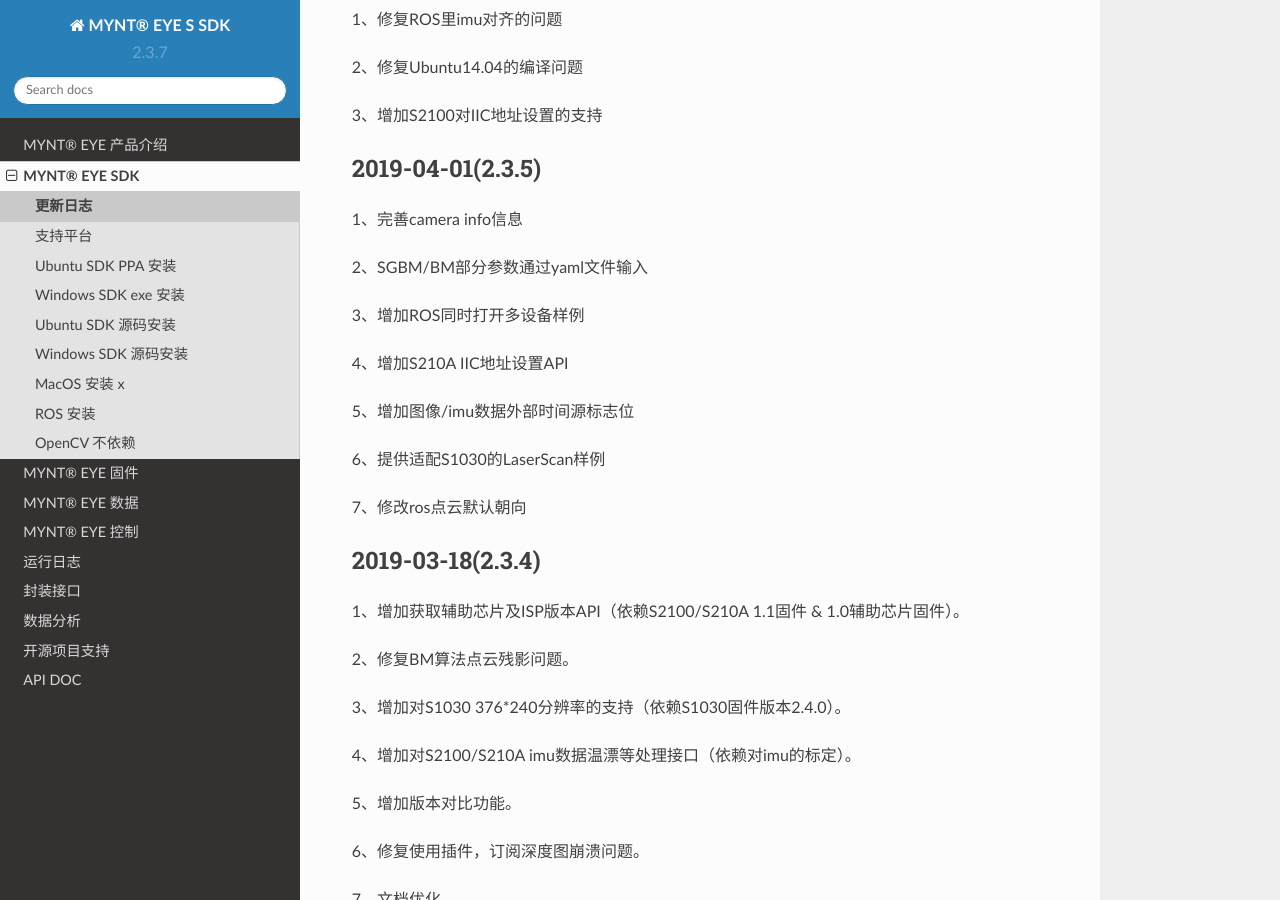
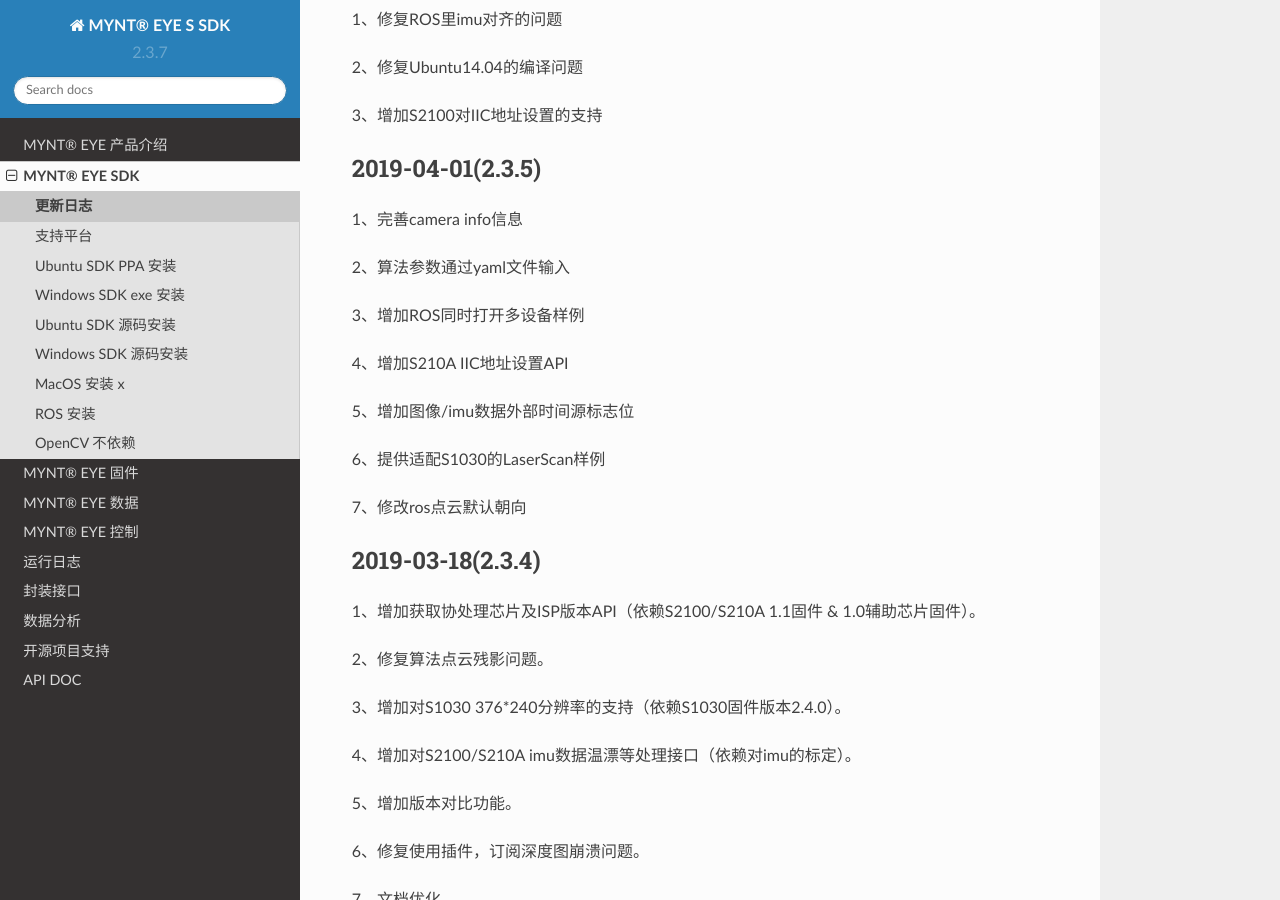
Before and after one commit to slightech/MYNT-EYE-S-SDK-Docs-zh_CN, a Sphinx documentation site: the page built from docs/src/sdk/changelog.rst, in a window 1280 px wide and 900 px high, scrolled down 368 px. Built offline with Sphinx 7.4.7 and the Read the Docs theme 2.0.0, drawn with Linux system fonts in a browser that asks for light colours; pages that are not in the unit, such as notebooks, are missing from menus.

Commit message:
docs(*): update docs

```diff
--- a/docs/src/firmware/contents.rst
+++ b/docs/src/firmware/contents.rst
@@ -7,5 +7,5 @@
 
    applicable
    upgrade
-   stm_update
+   auxiliary_chip_update
    from_v1.rst
--- a/docs/src/sdk/changelog.rst
+++ b/docs/src/sdk/changelog.rst
@@ -24,7 +24,7 @@
 
 1、完善camera info信息
 
-2、SGBM/BM部分参数通过yaml文件输入
+2、算法参数通过yaml文件输入
 
 3、增加ROS同时打开多设备样例
 
@@ -40,9 +40,9 @@
 2019-03-18(2.3.4)
 ------------------
 
-1、增加获取辅助芯片及ISP版本API（依赖S2100/S210A 1.1固件 & 1.0辅助芯片固件）。
+1、增加获取协处理芯片及ISP版本API（依赖S2100/S210A 1.1固件 & 1.0辅助芯片固件）。
 
-2、修复BM算法点云残影问题。
+2、修复算法点云残影问题。
 
 3、增加对S1030 376*240分辨率的支持（依赖S1030固件版本2.4.0）。
 
```
Also changed, not shown: docs/src/firmware/auxiliary_chip_update.rst (renamed from docs/src/firmware/stm_update.rst, +4 -4 lines), docs/src/firmware/upgrade.rst (+2 -6 lines).
